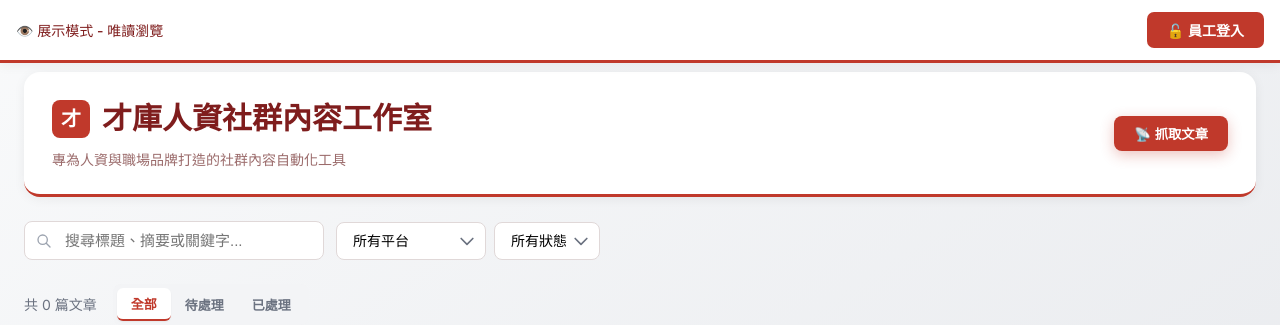
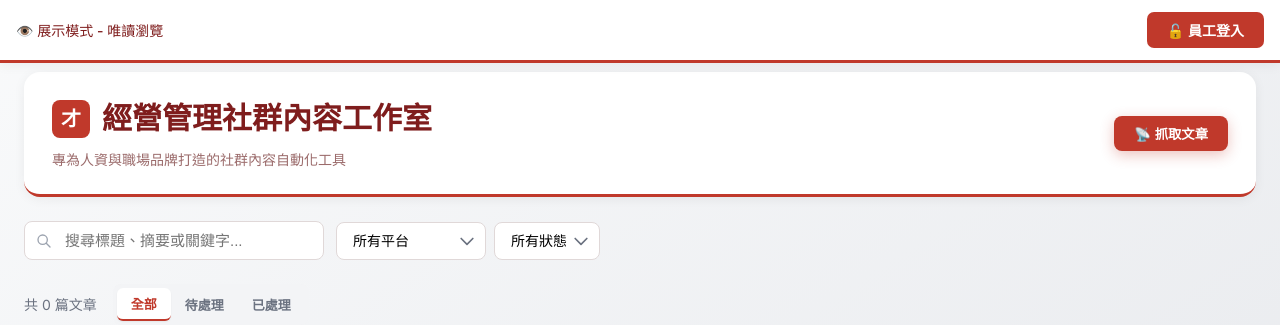
Before and after one commit to Kellyhsieh0811/ai-knowledge-base, a Flask app: page / in a window 1280 px wide. Shown: the top 325 px of the page. Run offline with Flask 3, Linux system fonts and the light colour scheme; data that the repository does not hold is empty.

Commit message:
refactor: rename to 經營管理社群內容工作室
Co-Authored-By: Claude Sonnet 4.6 <noreply@anthropic.com>

```diff
--- a/templates/index.html
+++ b/templates/index.html
@@ -4,7 +4,7 @@
 <head>
     <meta charset="UTF-8">
     <meta name="viewport" content="width=device-width, initial-scale=1.0">
-    <title>才庫人資社群內容工作室 - 專為人資與職場品牌打造的社群內容自動化工具</title>
+    <title>經營管理社群內容工作室 - 專為人資與職場品牌打造的社群內容自動化工具</title>
     <link href="https://fonts.googleapis.com/css2?family=Inter:wght@300;400;500;600;700;800&display=swap"
         rel="stylesheet">
     <style>
@@ -897,7 +897,7 @@
             <div>
                 <h1 class="header-title" style="margin: 0; display: flex; align-items: center; gap: 12px; font-weight: 900; color: var(--red-text);">
                     <div style="width:38px;height:38px;background:var(--red-main);border-radius:8px;display:flex;align-items:center;justify-content:center;font-size:20px;font-weight:900;color:white;">才</div>
-                    才庫人資社群內容工作室
+                    經營管理社群內容工作室
                 </h1>
                 <p class="header-subtitle" style="margin: 8px 0 0 0; color: #9b6b6b;">專為人資與職場品牌打造的社群內容自動化工具</p>
             </div>
```
